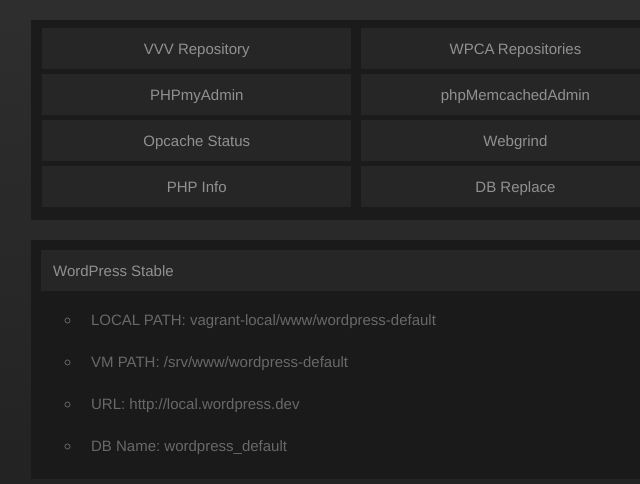
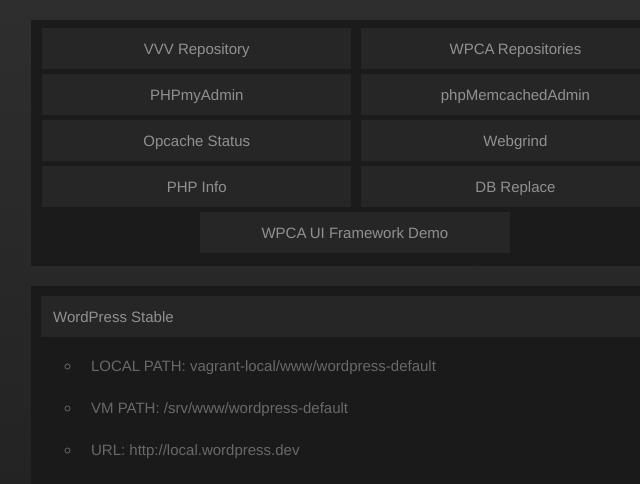
Before and after one commit to marvinlabs/wpca-products-build-environment, a PHP site: page /dashboard-custom.php in a window 1280 px wide. Shown: the part 82-566 px from the top of the page, without its empty margins (284-924 px from the left). Run offline with PHP 8.4, Linux system fonts and the light colour scheme.

Commit message:
add wpca ui framework link to vvv.dev

```diff
--- a/vagrant-config/www/default/dashboard-custom.php
+++ b/vagrant-config/www/default/dashboard-custom.php
@@ -161,6 +161,7 @@
         <li><a href="http://wpca.dev/webgrind" target="_BLANK">Webgrind</a></li>
         <li><a href="http://wpca.dev/phpinfo" target="_BLANK">PHP Info</a></li>
         <li><a href="http://wpca.dev/dbreplace" target="_BLANK">DB Replace</a></li>
+        <li><a href="http://local.wordpress.dev/vendor/other/framework/theme/dashboard.html" target="_BLANK" style="margin:0;">WPCA UI Framework Demo</a></li>
     </ul>
 
     <ul class="nav nav2">
```
